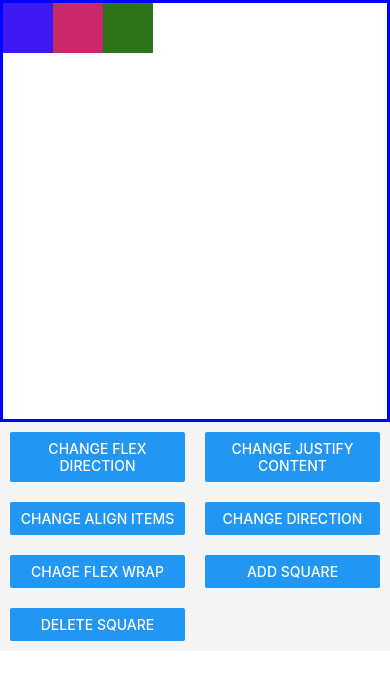
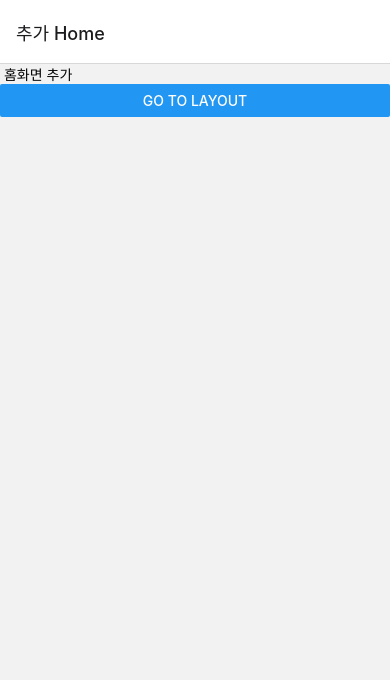
Before and after one commit to dkyo04/mobile_program_work, a React Native app: screen /Home in a window 390 px wide. Shown: the top 680 px of the page. Built offline with nearby package versions, Linux system fonts and the light colour scheme.

Commit message:
add routes, screen(홈화면에 홈화면 추가 문구 삽입)

```diff
--- a/App.js
+++ b/App.js
@@ -2,132 +2,11 @@
 import { Button, View, ScrollView, StyleSheet, Text, Image, ImageBackground } from "react-native";
 import Constants from 'expo-constants';
 import { useState } from "react";
+import MainStackNavigator from "./routes/MainStackNavigator";
 
-const Layout = () => {
+const App = () => {
 
-  const flexDirectionsArray = ['row', 'row-reverse', 'column', 'column-reverse'];
-  const justifyContents = [
-    'flex-start',
-    'flex-end',
-    'center',
-    'space-between',
-    'space-around',
-    'space-evenly',
-  ];
-  const alignItems = ['flex-start', 'flex-end', 'center', 'stretch', 'baseline'];
-  const wraps = ['nowrap', 'wrap', 'wrap-reverse'];
-  const directions = ['inherit', 'ltr', 'rtl'];
-
-  const [flexDirectionIndex, setFlexDirection] = useState(0);
-  const [justifyContentIndex, setJustifyContent] = useState(0);
-  const [alignItemIndex, setAlignItem] = useState(0);
-  const [wrapIndex, setWrap] = useState(0);
-  const [aaa, setDirection] = useState(0);
-
-  const hookedStyles = {
-    flexDirection: flexDirectionsArray[flexDirectionIndex],
-    justifyContent: justifyContents[justifyContentIndex],
-    alignItems: alignItems[alignItemIndex],
-    flexWrap : wraps[wrapIndex],
-    direction : directions[aaa],
-  }
-
-  const changeSetting = (value, options, setterfunction) => {
-    var targetValue = 0;
-    if (value == options.length - 1) {
-      targetValue = 0;
-    } else {
-      targetValue = value + 1;
-    }
-    setterfunction(targetValue);
-    console.log(options[targetValue]);
-  };
-
-  const Square = () => {
-    const sqStyle = {
-      width: 50,
-      height: 50,
-      backgroundColor:randomHexColor(),
-    };
-    return <View style={sqStyle} />;
-  };
-
-  const [squares, setSquares] = useState([Square(), Square(), Square()]);
-
-
-  return (<>
-    <View style={{paddingTop:Constants.statusBarHeight}}></View>
-    <View style={[styles.container, styles.playingSpace, hookedStyles]}>
-      { squares.map(elem => elem) }
-    </View>
-
-    <ScrollView style={[styles.container]}>
-      <View style = {[styles.controlSpace]}>
-        <View style={[styles.buttonView]}>
-          <Button title="CHANGE FLEX DIRECTION"
-            onPress={() => changeSetting(flexDirectionIndex, flexDirectionsArray, setFlexDirection)}
-          />
-        </View>
-        <View style={[styles.buttonView]}>
-          <Button title="CHANGE JUSTIFY CONTENT"
-            onPress={() => changeSetting(justifyContentIndex, justifyContents, setJustifyContent)}
-          />
-        </View>
-        <View style={[styles.buttonView]}>
-          <Button title="CHANGE ALIGN ITEMS"
-            onPress={() => changeSetting(alignItemIndex, alignItems, setAlignItem)}/>
-        </View>
-        <View style={[styles.buttonView]}>
-          <Button title="CHANGE DIRECTION"
-            onPress={() => changeSetting(wrapIndex, wraps, setWrap)}/>
-        </View>
-        <View style={[styles.buttonView]}>
-          <Button title="CHAGE FLEX WRAP"
-            onPress={() => changeSetting(aaa, directions, setDirection)}/>
-        </View>
-        <View style={[styles.buttonView]}>
-          <Button title="ADD SQUARE"
-            onPress={() => setSquares([...squares, Square()])}/>
-        </View>
-        <View style={[styles.buttonView]}>
-          <Button title="DELETE SQUARE"
-            onPress={() => setSquares(squares.filter((v,i) => i != squares.length - 1))}/>
-        </View>
-      </View>
-
-
-    </ScrollView>
-
-  </>);
+    return <MainStackNavigator/>;
 }
 
-const styles = StyleSheet.create({
-  container: {
-    height: '50%'
-  },
-  playingSpace: {
-    backgroundColor: 'white',
-    borderColor: 'blue',
-    borderWidth: 3
-
-  },
-  controlSpace: {
-    backgroundColor: '#F5F5F5',
-    flexDirection: 'row',
-    flexWrap: 'wrap'
-  },
-
-  buttonView: {
-
-    width:'50%',
-    padding:10
-  }
-});
-
-const randomHexColor = () => {
-  return '#000000'.replace(/0/g, () => {
-    return (~~(Math.random() * 16)).toString(16);
-  });
-};
-
-export default Layout;
+export default App;
--- a/package.json
+++ b/package.json
@@ -9,6 +9,8 @@
     "web": "expo start --web"
   },
   "dependencies": {
+    "@react-navigation/bottom-tabs": "^6.4.3",
+    "@react-navigation/stack": "^6.3.7",
     "expo": "~46.0.13",
     "expo-status-bar": "~1.4.0",
     "react": "18.0.0",
--- /dev/null
+++ b/routes/MainStackNavigator.js
@@ -0,0 +1,22 @@
+import * as React from 'react'
+import { NavigationContainer } from '@react-navigation/native';
+import { createStackNavigator } from '@react-navigation/stack';
+
+import Layout from '../screens/Layout';
+import Home from '../screens/Home';
+
+const Stack = createStackNavigator();
+
+function MainStackNavigator() {
+    return (
+        <NavigationContainer>
+            <Stack.Navigator initialRouteName='Home'>
+                <Stack.Screen name = "Layout" component={Layout} options={{title: '처음 Layout'}}/>
+                <Stack.Screen name = "Home" component={Home} options={{title: '추가 Home'}}/>
+
+            </Stack.Navigator>
+        </NavigationContainer>
+    );
+}
+
+export default MainStackNavigator;
--- /dev/null
+++ b/screens/Home.js
@@ -0,0 +1,17 @@
+import React from "react";
+import {Text, Button, View, StyleSheet} from 'react-native';
+
+function Home({navigation}) {
+    return (
+        <>
+            <Text> 홈화면 추가 </Text>
+            <Button
+                title = "Go to Layout"
+                onPress={() => navigation.navigate('Layout')}
+            />
+        </>
+
+    );
+}
+
+export default Home
--- /dev/null
+++ b/screens/Layout.js
@@ -0,0 +1,133 @@
+import React from "react";
+import { Button, View, ScrollView, StyleSheet, Text, Image, ImageBackground } from "react-native";
+import Constants from 'expo-constants';
+import { useState } from "react";
+
+const Layout = () => {
+
+  const flexDirectionsArray = ['row', 'row-reverse', 'column', 'column-reverse'];
+  const justifyContents = [
+    'flex-start',
+    'flex-end',
+    'center',
+    'space-between',
+    'space-around',
+    'space-evenly',
+  ];
+  const alignItems = ['flex-start', 'flex-end', 'center', 'stretch', 'baseline'];
+  const wraps = ['nowrap', 'wrap', 'wrap-reverse'];
+  const directions = ['inherit', 'ltr', 'rtl'];
+
+  const [flexDirectionIndex, setFlexDirection] = useState(0);
+  const [justifyContentIndex, setJustifyContent] = useState(0);
+  const [alignItemIndex, setAlignItem] = useState(0);
+  const [wrapIndex, setWrap] = useState(0);
+  const [aaa, setDirection] = useState(0);
+
+  const hookedStyles = {
+    flexDirection: flexDirectionsArray[flexDirectionIndex],
+    justifyContent: justifyContents[justifyContentIndex],
+    alignItems: alignItems[alignItemIndex],
+    flexWrap : wraps[wrapIndex],
+    direction : directions[aaa],
+  }
+
+  const changeSetting = (value, options, setterfunction) => {
+    var targetValue = 0;
+    if (value == options.length - 1) {
+      targetValue = 0;
+    } else {
+      targetValue = value + 1;
+    }
+    setterfunction(targetValue);
+    console.log(options[targetValue]);
+  };
+
+  const Square = () => {
+    const sqStyle = {
+      width: 50,
+      height: 50,
+      backgroundColor:randomHexColor(),
+    };
+    return <View style={sqStyle} />;
+  };
+
+  const [squares, setSquares] = useState([Square(), Square(), Square()]);
+
+
+  return (<>
+    <View style={{paddingTop:Constants.statusBarHeight}}></View>
+    <View style={[styles.container, styles.playingSpace, hookedStyles]}>
+      { squares.map(elem => elem) }
+    </View>
+
+    <ScrollView style={[styles.container]}>
+      <View style = {[styles.controlSpace]}>
+        <View style={[styles.buttonView]}>
+          <Button title="CHANGE FLEX DIRECTION"
+            onPress={() => changeSetting(flexDirectionIndex, flexDirectionsArray, setFlexDirection)}
+          />
+        </View>
+        <View style={[styles.buttonView]}>
+          <Button title="CHANGE JUSTIFY CONTENT"
+            onPress={() => changeSetting(justifyContentIndex, justifyContents, setJustifyContent)}
+          />
+        </View>
+        <View style={[styles.buttonView]}>
+          <Button title="CHANGE ALIGN ITEMS"
+            onPress={() => changeSetting(alignItemIndex, alignItems, setAlignItem)}/>
+        </View>
+        <View style={[styles.buttonView]}>
+          <Button title="CHANGE DIRECTION"
+            onPress={() => changeSetting(wrapIndex, wraps, setWrap)}/>
+        </View>
+        <View style={[styles.buttonView]}>
+          <Button title="CHAGE FLEX WRAP"
+            onPress={() => changeSetting(aaa, directions, setDirection)}/>
+        </View>
+        <View style={[styles.buttonView]}>
+          <Button title="ADD SQUARE"
+            onPress={() => setSquares([...squares, Square()])}/>
+        </View>
+        <View style={[styles.buttonView]}>
+          <Button title="DELETE SQUARE"
+            onPress={() => setSquares(squares.filter((v,i) => i != squares.length - 1))}/>
+        </View>
+      </View>
+
+
+    </ScrollView>
+
+  </>);
+}
+
+const styles = StyleSheet.create({
+  container: {
+    height: '50%'
+  },
+  playingSpace: {
+    backgroundColor: 'white',
+    borderColor: 'blue',
+    borderWidth: 3
+
+  },
+  controlSpace: {
+    backgroundColor: '#F5F5F5',
+    flexDirection: 'row',
+    flexWrap: 'wrap'
+  },
+
+  buttonView: {
+
+    width:'50%',
+    padding:10
+  }
+});
+
+const randomHexColor = () => {
+  return '#000000'.replace(/0/g, () => {
+    return (~~(Math.random() * 16)).toString(16);
+  });
+};
+
+export default Layout;
```
Also changed, not shown: 1 other file (tests, documents, lock files or other folders).
